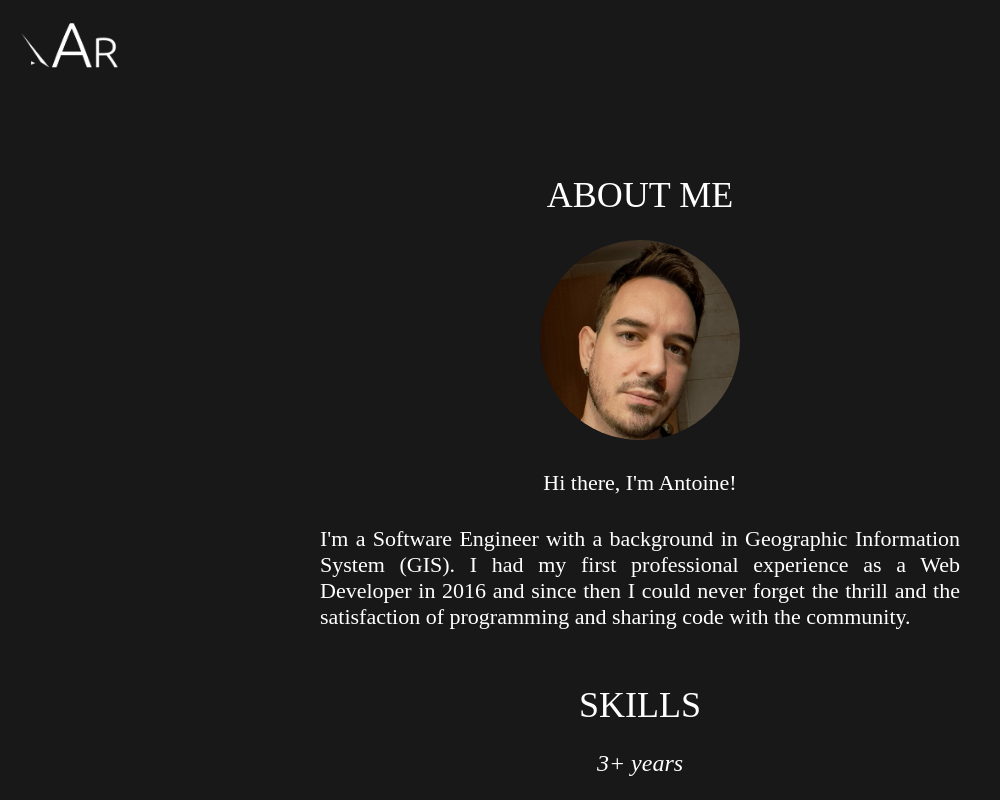
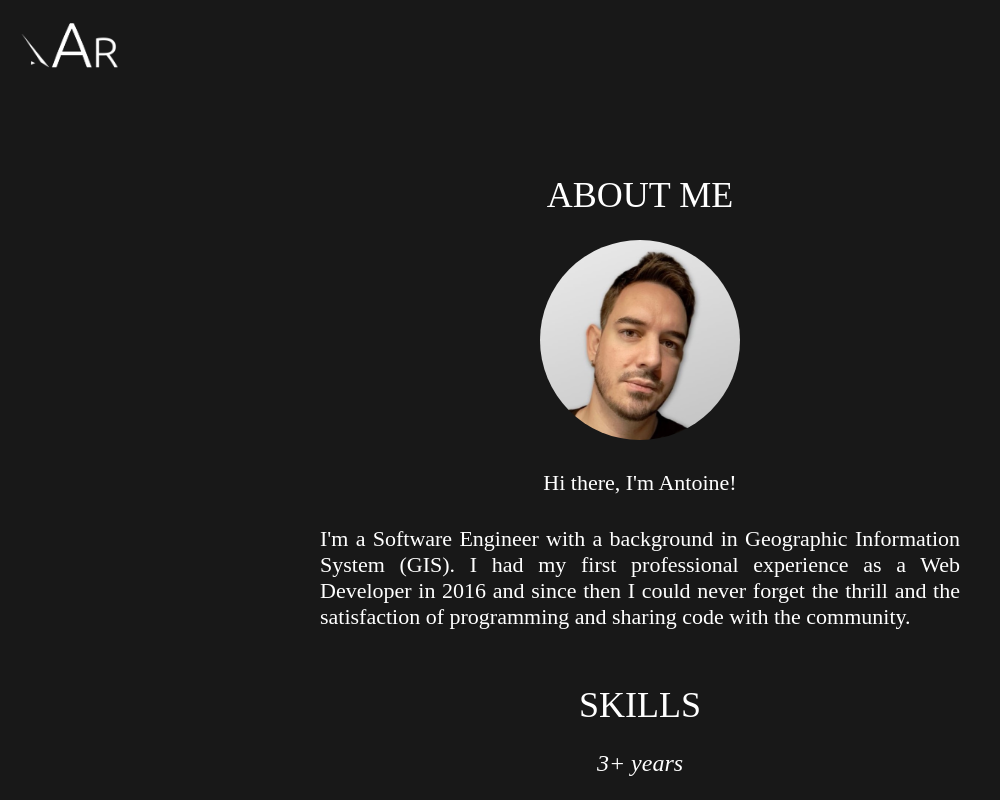
Before and after one commit to a-rolland/antoine-rolland-portfolio, a React (Create React App) app: page /about in a window 1280 px wide. Shown: the top 800 px of the page, without its empty margins (0-1000 px from the left). Built offline with nearby package versions, Linux system fonts and the light colour scheme; a web font is replaced by a local one.

Commit message:
feat: update picture

```diff
--- a/src/components/About/About.jsx
+++ b/src/components/About/About.jsx
@@ -19,7 +19,7 @@ const About = (props) => {
     <StyledAbout>
       <Title>{props.lang === "english" ? "ABOUT ME" : "SOBRE MI"}</Title>
 
-      <Picture src={publicPath + "/myPic2022.png"} alt="about me" />
+      <Picture src={publicPath + "/myPic2024.jpg"} alt="about me" />
       <Description>
         <p className="picLegend">
           {props.lang === "english"
```
Also changed, not shown: public/myPic2024.jpg (added).
